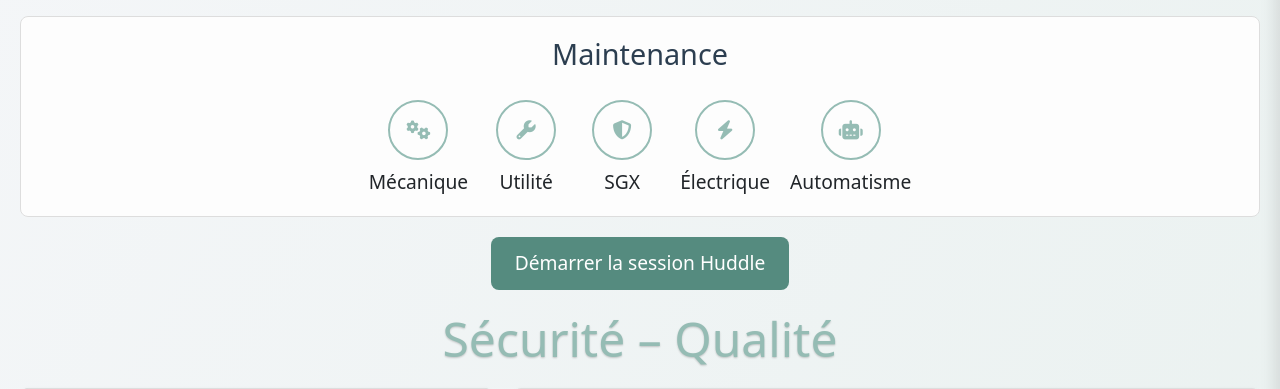
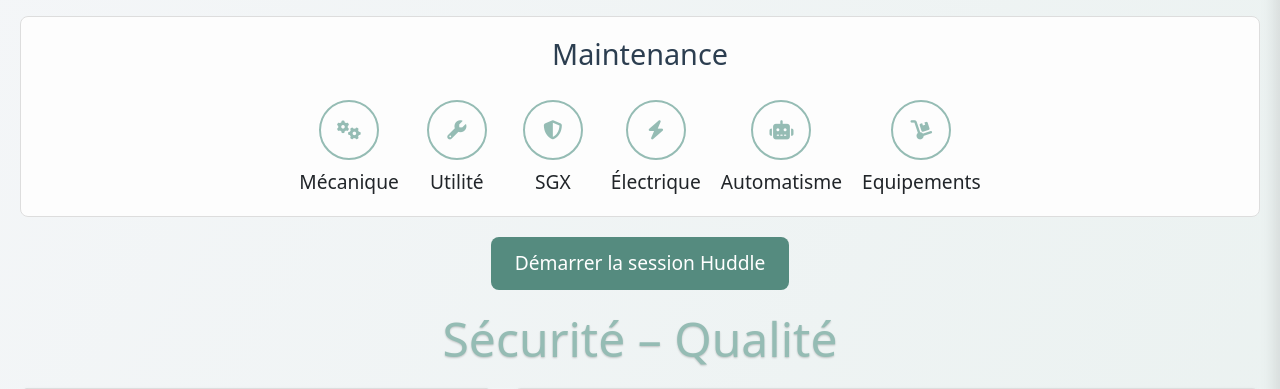
Before and after one commit to dafrafys/MSM, a Flask app: template app/blueprints/home/templates/HuddleHome.html in a window 1280 px wide. Shown: the part 68-457 px from the top of the page. Run offline with Flask 3, Linux system fonts and the light colour scheme; the template is opened without the code that fills it, so the values that code supplies are empty; parts of the project's set-up code (start-up, migrations or seed data) failed here and were passed over; some libraries are stand-ins or nearby versions.

Commit message:
Update HuddleHome.html
ajout bp equipements

```diff
--- a/app/blueprints/home/templates/HuddleHome.html
+++ b/app/blueprints/home/templates/HuddleHome.html
@@ -60,6 +60,13 @@
           <a href="{{ url_for('services.planning', service_key='autom') }}" class="my-link-style">
             <i class="fa-solid fa-robot"></i></a>
           Automatisme
+        </label>
+
+        <label class="checkbox-item">
+          <input type="checkbox" id="service-equip">
+          <a href="{{ url_for('services.planning', service_key='equip') }}" class="my-link-style">
+            <i class="fa-solid fa-dolly"></i></a>
+          Equipements
         </label>
       </div>
     </section>
```
